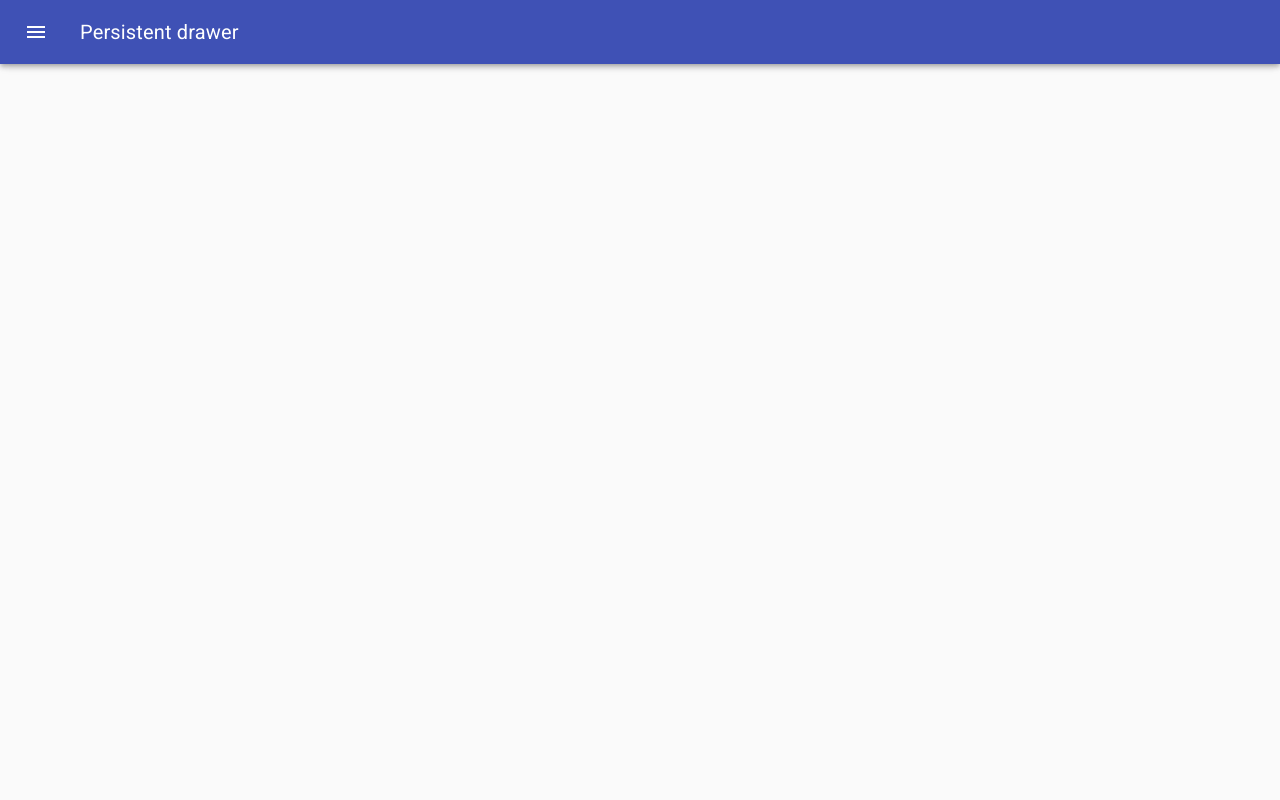
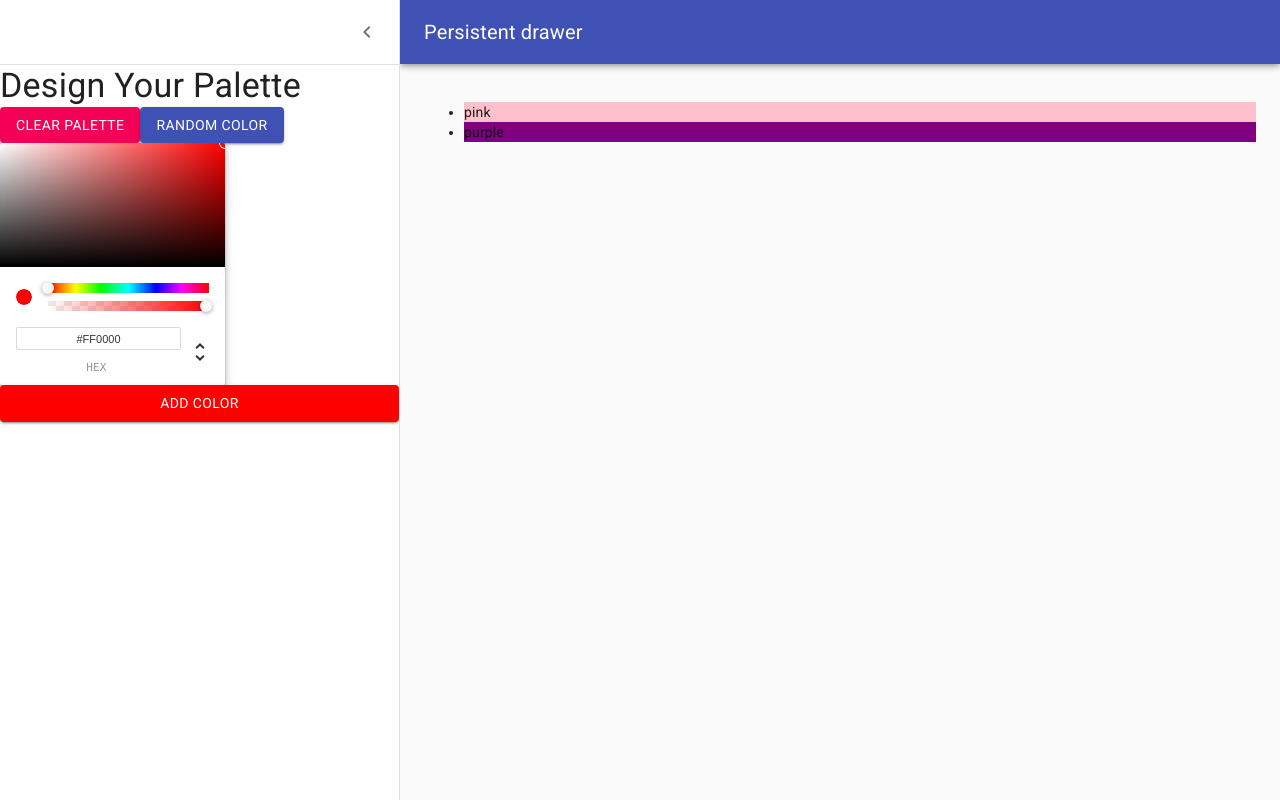
Before and after one commit to arafhossain/color-picker, a React (Create React App) app: page /palette/new in a window 1280 px wide. Built offline with nearby package versions, Linux system fonts and the light colour scheme.

Commit message:
Connected chromePicker to state and button

```diff
--- a/src/NewPaletteForm.js
+++ b/src/NewPaletteForm.js
@@ -76,10 +76,14 @@ class NewPaletteForm extends Component {
   constructor(props) {
     super(props);
     this.state = {
-      open: false
+      open: true,
+      currentColor: "red",
+      currentPalette: ["pink", "purple"]
     };
     this.handleDrawerOpen = this.handleDrawerOpen.bind(this);
     this.handleDrawerClose = this.handleDrawerClose.bind(this);
+    this.updateCurrentColor = this.updateCurrentColor.bind(this);
+    this.addToPalette = this.addToPalette.bind(this);
   }
 
   handleDrawerOpen() {
@@ -88,6 +92,14 @@ class NewPaletteForm extends Component {
 
   handleDrawerClose() {
     this.setState({ open: false });
+  }
+  updateCurrentColor(newColor) {
+    this.setState({ currentColor: newColor.hex });
+  }
+  addToPalette() {
+    this.setState({
+      currentPalette: [...this.state.currentPalette, this.state.currentColor]
+    });
   }
 
   render() {
@@ -146,10 +158,17 @@ class NewPaletteForm extends Component {
             </Button>
           </div>
           <ChromePicker
-            color="red"
-            onChangeComplete={newColor => console.log(newColor)}
+            color={this.state.currentColor}
+            onChangeComplete={newColor => this.updateCurrentColor(newColor)}
           />
-          <Button variant="contained" color="primary">Add Color</Button>
+          <Button
+            variant="contained"
+            color="primary"
+            style={{ backgroundColor: this.state.currentColor }}
+            onClick={this.addToPalette}
+          >
+            Add Color
+          </Button>
         </Drawer>
         <main
           className={classNames(classes.content, {
@@ -157,6 +176,11 @@ class NewPaletteForm extends Component {
           })}
         >
           <div className={classes.drawerHeader} />
+          <ul>
+            {this.state.currentPalette.map(color => (
+              <li style={{backgroundColor: color}}>{color}</li>
+            ))}
+          </ul>
         </main>
       </div>
     );
```
